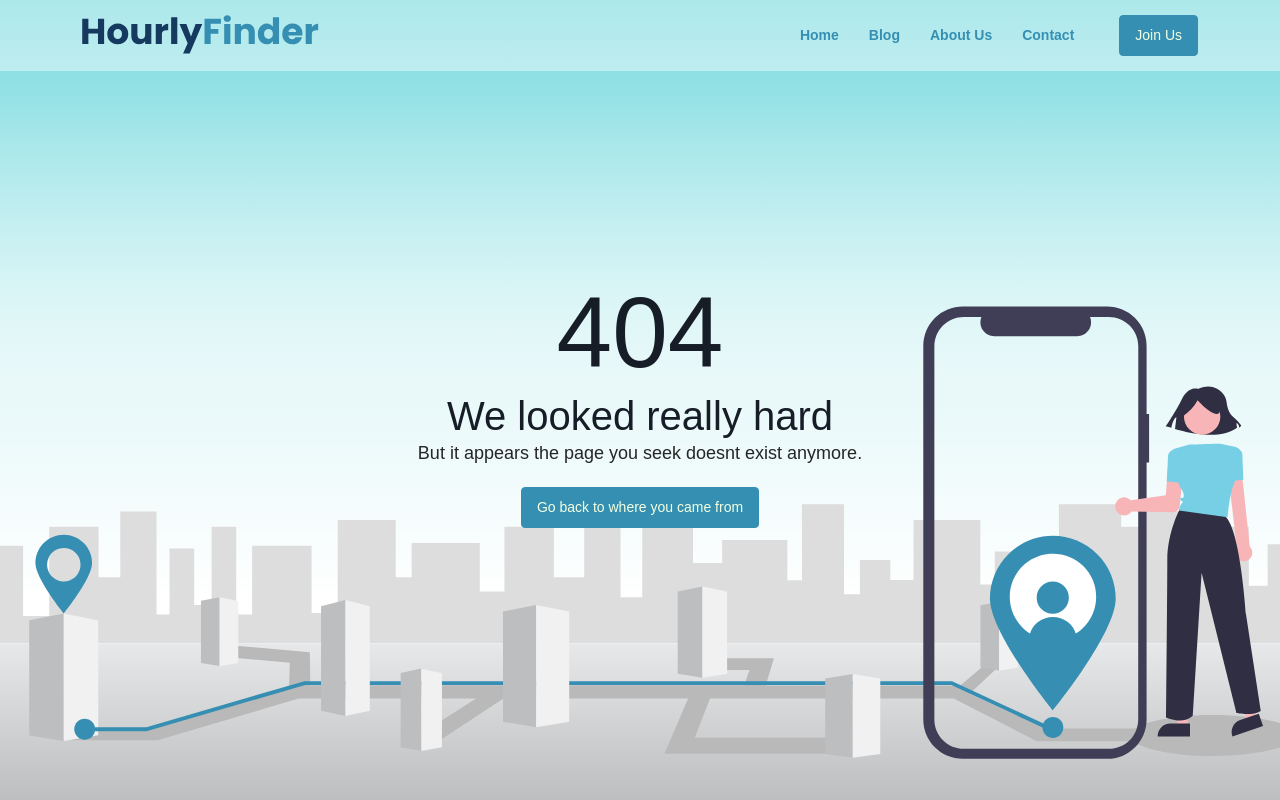
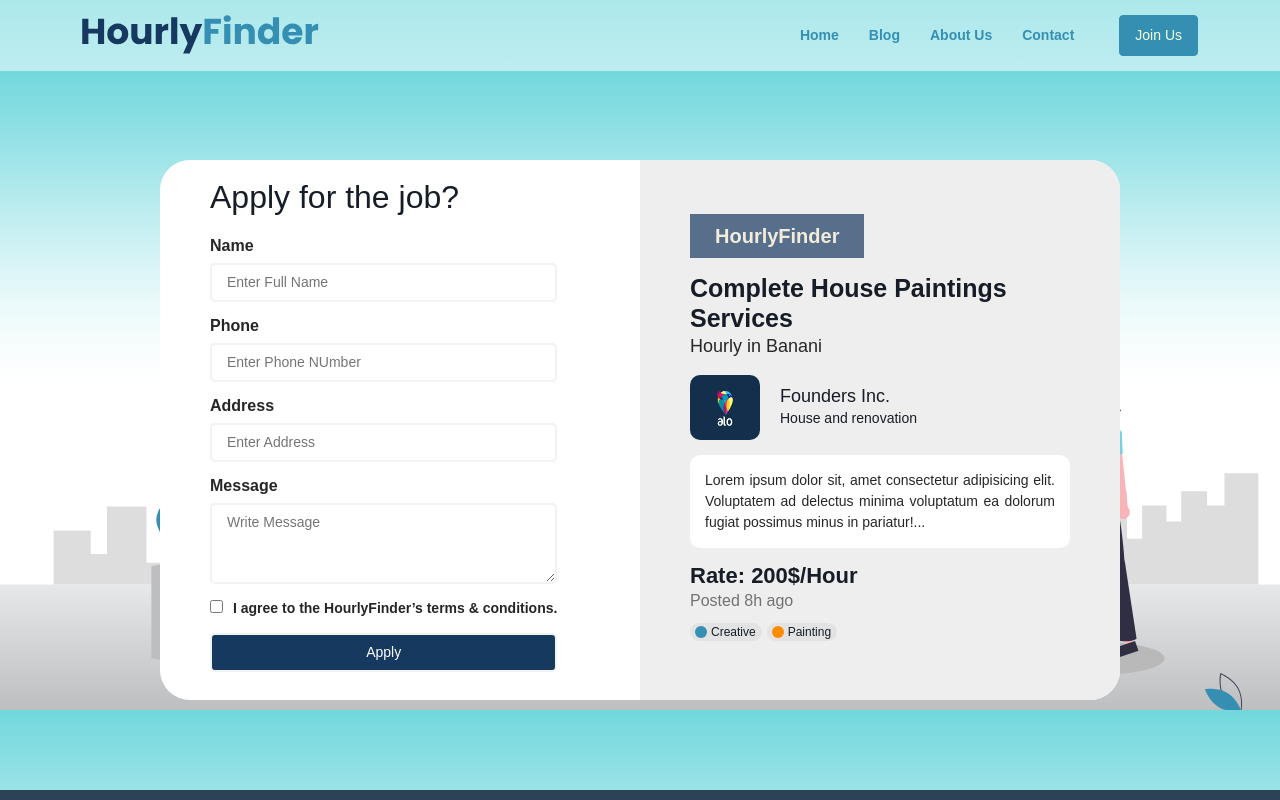
Before and after one commit to Rashed360/hourly-finder, a React (Create React App) app: page /apply/for/1 in a window 1280 px wide. Shown: the top 800 px of the page. Built offline with nearby package versions, Linux system fonts and the light colour scheme; no server answers.

Commit message:
Convert Apply page section into Dynamic Components

```diff
--- a/src/components/App.js
+++ b/src/components/App.js
@@ -39,11 +39,11 @@ function App() {
 
         <Route path="login" element={<Login />} />
         <Route path="register" element={<Register />} />
-        <Route path="apply" element={<Apply />} />
 
 
         {/* Dynamic Route Start */}
         <Route path="job/:job_id" element={<SingleJob />} />
+        <Route path="apply/for/:job_id" element={<Apply />} />
         <Route path="user/:userId" element={<UserProfile />} />
         <Route path="blog/:blog_id" element={<SingleBlog />} />
         {/* Dynamic Route End */}
--- a/src/components/apply/Apply.js
+++ b/src/components/apply/Apply.js
@@ -1,102 +1,159 @@
 import React from 'react'
-import { Link } from 'react-router-dom'
+import { useParams } from 'react-router-dom'
+import ApplicationInfo from './applicationInfo/ApplicationInfo'
+import ApplyForm from './applyForm/ApplyForm'
 
 const Apply = () => {
+  const {job_id} = useParams()
+
+    const jobList = [
+        {
+          id : 1,
+          name: 'Complete House Paintings Services',
+          company: 'Founders',
+          image: '/images/homepage/recruiter-logo.png',
+          company_id : 2,
+          vancey : 2,
+          level : "Beginer",
+          salary : 200,
+          duration : "2 days",
+          starting_date : "04 February, 2022",
+          time: '8h ago',
+          type: 'Hourly',
+          location: 'Banani',
+          map_link : "",
+          overview : `Lorem ipsum dolor sit amet, consectetur adipiscing elit. Tincidunt vel, ultrices pellentesque et ut vulputate aliquam sapien iaculis. Fermentum at imperdiet ac urna, cursus massa diam placerat. Pharetra ac arcu cursus enim ipsum. Enim nulla diam, nibh tristique sed enim feugiat tincidunt. Eget eu vitae fermentum, amet viverra tempor. Laoreet enim eleifend consequat arcu gravida sollicitudin tristique sapien nam. Dictum ullamcorper amet ac morbi ornare convallis fringilla. Sem cursus ut in tincidunt sed. Felis maecenas scelerisque phasellus amet. `,
+          responsibilities : `Lorem ipsum dolor sit amet, consectetur adipiscing elit.Tincidunt vel, ultrices pellentesque et ut vulputate aliquam sapien iaculis. Fermentum at imperdiet ac urna,cursus massa .diam placerat. Pharetra ac arcu cursus enim ipsum. Enim n.ulla diam, nibh tristique sed enim feugiat tinc. dunt. Eget eu vitae fermentum, amet . viverra tempor. Laoreet enim eleifend consequat arcu gra.`,
+          required_skills : ["ReactJS, Redux, Material UI", "MongoDB and mongoose", "Python, dJango", "DevOps (AWS Services)"],
+          keyword: [
+            {
+              name : "Creative",
+              color : "house"
+            },
+            {
+                name : "Painting",
+                color : "painting"
+            }
+          ]
+        },
+        {
+          id : 4,
+          name: 'Complete House Paintings Services',
+          company: 'Founders',
+          image: '/images/homepage/recruiter-logo.png',
+          company_id : 2,
+          vancey : 2,
+          level : "Beginer",
+          salary : 200,
+          duration : "2 days",
+          starting_date : "04 February, 2022",
+          time: '8h ago',
+          type: 'Hourly',
+          location: 'Banani',
+          map_link : "",
+          overview : `Lorem ipsum dolor sit amet, consectetur adipiscing elit. Tincidunt vel, ultrices pellentesque et ut vulputate aliquam sapien iaculis. Fermentum at imperdiet ac urna, cursus massa diam placerat. Pharetra ac arcu cursus enim ipsum. Enim nulla diam, nibh tristique sed enim feugiat tincidunt. Eget eu vitae fermentum, amet viverra tempor. Laoreet enim eleifend consequat arcu gravida sollicitudin tristique sapien nam. Dictum ullamcorper amet ac morbi ornare convallis fringilla. Sem cursus ut in tincidunt sed. Felis maecenas scelerisque phasellus amet. `,
+          responsibilities : `Lorem ipsum dolor sit amet, consectetur adipiscing elit.Tincidunt vel, ultrices pellentesque et ut vulputate aliquam sapien iaculis. Fermentum at imperdiet ac urna,cursus massa .diam placerat. Pharetra ac arcu cursus enim ipsum. Enim n.ulla diam, nibh tristique sed enim feugiat tinc. dunt. Eget eu vitae fermentum, amet . viverra tempor. Laoreet enim eleifend consequat arcu gra.`,
+          required_skills : ["ReactJS, Redux, Material UI", "MongoDB and mongoose", "Python, dJango", "DevOps (AWS Services)"],
+          keyword: [
+            {
+              name : "Creative",
+              color : "house"
+            },
+            {
+                name : "Painting",
+                color : "painting"
+            }
+          ]
+        },
+        {
+          id : 3,
+          name: 'Complete House Paintings Services',
+          company: 'Founders',
+          image: '/images/homepage/recruiter-logo.png',
+          company_id : 2,
+          vancey : 2,
+          level : "Beginer",
+          salary : 200,
+          duration : "2 days",
+          starting_date : "04 February, 2022",
+          time: '8h ago',
+          type: 'Hourly',
+          location: 'Banani',
+          map_link : "",
+          overview : `Lorem ipsum dolor sit amet, consectetur adipiscing elit. Tincidunt vel, ultrices pellentesque et ut vulputate aliquam sapien iaculis. Fermentum at imperdiet ac urna, cursus massa diam placerat. Pharetra ac arcu cursus enim ipsum. Enim nulla diam, nibh tristique sed enim feugiat tincidunt. Eget eu vitae fermentum, amet viverra tempor. Laoreet enim eleifend consequat arcu gravida sollicitudin tristique sapien nam. Dictum ullamcorper amet ac morbi ornare convallis fringilla. Sem cursus ut in tincidunt sed. Felis maecenas scelerisque phasellus amet. `,
+          responsibilities : `Lorem ipsum dolor sit amet, consectetur adipiscing elit.Tincidunt vel, ultrices pellentesque et ut vulputate aliquam sapien iaculis. Fermentum at imperdiet ac urna,cursus massa .diam placerat. Pharetra ac arcu cursus enim ipsum. Enim n.ulla diam, nibh tristique sed enim feugiat tinc. dunt. Eget eu vitae fermentum, amet . viverra tempor. Laoreet enim eleifend consequat arcu gra.`,
+          required_skills : ["ReactJS, Redux, Material UI", "MongoDB and mongoose", "Python, dJango", "DevOps (AWS Services)"],
+          keyword: [
+            {
+              name : "Creative",
+              color : "house"
+            },
+            {
+                name : "Painting",
+                color : "painting"
+            }
+          ]
+        },
+        {
+          id : 2,
+          name: 'Complete House Paintings Services',
+          company: 'Founders',
+          image: '/images/homepage/recruiter-logo.png',
+          company_id : 2,
+          vancey : 2,
+          level : "Beginer",
+          salary : 200,
+          duration : "2 days",
+          starting_date : "04 February, 2022",
+          time: '8h ago',
+          type: 'Hourly',
+          location: 'Banani',
+          map_link : "",
+          overview : `Lorem ipsum dolor sit amet, consectetur adipiscing elit. Tincidunt vel, ultrices pellentesque et ut vulputate aliquam sapien iaculis. Fermentum at imperdiet ac urna, cursus massa diam placerat. Pharetra ac arcu cursus enim ipsum. Enim nulla diam, nibh tristique sed enim feugiat tincidunt. Eget eu vitae fermentum, amet viverra tempor. Laoreet enim eleifend consequat arcu gravida sollicitudin tristique sapien nam. Dictum ullamcorper amet ac morbi ornare convallis fringilla. Sem cursus ut in tincidunt sed. Felis maecenas scelerisque phasellus amet. `,
+          responsibilities : `Lorem ipsum dolor sit amet, consectetur adipiscing elit.Tincidunt vel, ultrices pellentesque et ut vulputate aliquam sapien iaculis. Fermentum at imperdiet ac urna,cursus massa .diam placerat. Pharetra ac arcu cursus enim ipsum. Enim n.ulla diam, nibh tristique sed enim feugiat tinc. dunt. Eget eu vitae fermentum, amet . viverra tempor. Laoreet enim eleifend consequat arcu gra.`,
+          required_skills : ["ReactJS, Redux, Material UI", "MongoDB and mongoose", "Python, dJango", "DevOps (AWS Services)"],
+          keyword: [
+            {
+              name : "Creative",
+              color : "house"
+            },
+            {
+                name : "Painting",
+                color : "painting"
+            }
+          ]
+        }
+      ]
+
+    const recruiters = [
+        {
+            id : 2,
+            name : "Sajeeb Debnath",
+            position : "CEO & Founder",
+            recruiter_photo : "/images/singlejobpage/recruiter-profile/user-1.jpg",
+            company_name : "Founders Inc.",
+            company_logo : "/images/singlejobpage/profile/logo.jpg",
+            company_cover_img : "/images/singlejobpage/cover/cover-1.jpg",
+            email : "contact.founders@gmail.com",
+            address : "Mohammadpur, Dhaka",
+            location : "Kalabagan, Dhaka",
+            about_company : `Lorem ipsum dolor sit, amet consectetur adipisicing elit. Voluptatem ad delectus minima voluptatum ea dolorum fugiat possimus minus in pariatur!...`,
+            gallery_img : ["/images/singlejobpage/cover/cover-1.jpg","/images/singlejobpage/photo-gallery/31917962768_c979352217_b.jpg"]
+
+        },
+
+    ]
+
+    const single_job = jobList.find(job => job.id === Number(job_id))
+    const {company_id} = single_job
+
+    const single_recruiter = recruiters.find(company => company.id === company_id)
+
   return (
     <div className="jobs-application-area registration-area">
       <div className="application-box">
-        <div className="apply-form">
-          <div className="form">
-            <h2>Apply for the job?</h2>
-            <form action="">
-              <div className="form-field name">
-                <label for="">Name</label>
-                <input type="text" placeholder="Enter Full Name" />
-              </div>
-              <div className="form-field name">
-                <label for="">Phone</label>
-                <input type="text" placeholder="Enter Phone NUmber" />
-              </div>
-              <div className="form-field address">
-                <label for="">Address</label>
-                <input type="text" placeholder="Enter Address" />
-              </div>
-              <div className="form-field message">
-                <label for="">Message</label>
-                <textarea
-                  name=""
-                  id=""
-                  cols="10"
-                  rows="3"
-                  placeholder="Write Message"
-                ></textarea>
-              </div>
-              <div className="form-field agree">
-                <input type="checkbox" name="" />
-                <label for="">
-                  I agree to the HourlyFinder’s terms & conditions.
-                </label>
-              </div>
-              <div className="form-field">
-                <input type="submit" value="Apply" className="btn submit" />
-              </div>
-            </form>
-          </div>
-        </div>
-        <div className="job-application-info">
-          <div className="info">
-            <div className="normal-logo">
-              <h3>HourlyFinder</h3>
-            </div>
-            <div className="job-application-title">
-              <h2>Complete House Paintings Services</h2>
-              <p>
-                <span className="job_status">Hourly</span> in{' '}
-                <span className="location">Banani</span>
-              </p>
-            </div>
-            <div className="application-company-profile d-flex align-items-center">
-              <Link to="">
-                <img
-                  src="assets/images/singlejobpage/profile/Logo-2.Alo-logo.jpg"
-                  alt="Recruiter Profile"
-                  className="img-fluid"
-                />
-              </Link>
-              <div className="application-company-name">
-                <Link to="">
-                  <h5>Founders</h5>
-                  <p>House and renovation</p>
-                </Link>
-              </div>
-            </div>
-            <p className="job-overview">
-              Lorem ipsum dolor sit amet, consectetur adipiscing elit. Euismod
-              eget ut aliquet sed elit. Viverra commodo non fermentum gravida
-              eleifend consectetur vitae. Adipiscing ullamcorper ut malesuada
-              habitasse non. Tortor erat facilisi faucibus pulvinar.
-            </p>
-            <div className="job-budget-time">
-              <h3>
-                Rate: <span>10-15</span>$/Hour
-              </h3>
-              <p className="post-time">
-                Posted <span>8h</span> ago
-              </p>
-            </div>
-            <div className="job-keyword">
-              <Link to="" className="job-tag">
-                <div className="creative"></div> Creative
-              </Link>
-              <Link to="" className="job-tag">
-                <div className="service"></div> Painting
-              </Link>
-              <Link to="" className="job-tag">
-                <div className="renovation"></div> Renovation
-              </Link>
-            </div>
-          </div>
-        </div>
+        <ApplyForm></ApplyForm>
+        <ApplicationInfo single_job={single_job} single_recruiter={single_recruiter}></ApplicationInfo>
       </div>
     </div>
   )
--- /dev/null
+++ b/src/components/apply/applicationInfo/ApplicationInfo.js
@@ -0,0 +1,53 @@
+import React from "react";
+import { Link } from "react-router-dom";
+import Tags from "../../commonComponents/tagElement/Tags";
+
+const ApplicationInfo = ({single_job, single_recruiter}) => {
+    const {name, location, type, time, salary, keyword} = single_job
+    const {company_logo,about_company, company_name } = single_recruiter
+  return (
+    <div className="job-application-info">
+      <div className="info">
+        <div className="normal-logo">
+          <h3>HourlyFinder</h3>
+        </div>
+        <div className="job-application-title">
+          <h2>{name}</h2>
+          <p>
+            <span className="job_status">{type}</span> in{" "}
+            <span className="location">{location}</span>
+          </p>
+        </div>
+        <div className="application-company-profile d-flex align-items-center">
+          <Link to="">
+            <img
+              src={company_logo}
+              alt="Recruiter Profile"
+              className="img-fluid"
+            />
+          </Link>
+          <div className="application-company-name">
+            <Link to="">
+              <h5>{company_name}</h5>
+              <p>House and renovation</p>
+            </Link>
+          </div>
+        </div>
+        <p className="job-overview">
+          {about_company}
+        </p>
+        <div className="job-budget-time">
+          <h3>
+            Rate: <span>{salary}</span>$/Hour
+          </h3>
+          <p className="post-time">
+            Posted <span>{time}</span>
+          </p>
+        </div>
+        <Tags tags={keyword}></Tags>
+      </div>
+    </div>
+  );
+};
+
+export default ApplicationInfo;
--- /dev/null
+++ b/src/components/apply/applyForm/ApplyForm.js
@@ -0,0 +1,46 @@
+import React from 'react';
+
+const ApplyForm = () => {
+    return (
+        <div className="apply-form">
+          <div className="form">
+            <h2>Apply for the job?</h2>
+            <form action="">
+              <div className="form-field name">
+                <label for="">Name</label>
+                <input type="text" placeholder="Enter Full Name" />
+              </div>
+              <div className="form-field name">
+                <label for="">Phone</label>
+                <input type="text" placeholder="Enter Phone NUmber" />
+              </div>
+              <div className="form-field address">
+                <label for="">Address</label>
+                <input type="text" placeholder="Enter Address" />
+              </div>
+              <div className="form-field message">
+                <label for="">Message</label>
+                <textarea
+                  name=""
+                  id=""
+                  cols="10"
+                  rows="3"
+                  placeholder="Write Message"
+                ></textarea>
+              </div>
+              <div className="form-field agree">
+                <input type="checkbox" name="" />
+                <label for="">
+                  I agree to the HourlyFinder’s terms & conditions.
+                </label>
+              </div>
+              <div className="form-field">
+                <input type="submit" value="Apply" className="btn submit" />
+              </div>
+            </form>
+          </div>
+        </div>
+    );
+};
+
+export default ApplyForm;
--- a/src/components/cityCategory/areaCategory/AreaCategory.js
+++ b/src/components/cityCategory/areaCategory/AreaCategory.js
@@ -13,7 +13,7 @@ const AreaCategory = ({area}) => {
             >
                 <div className="city-job-info">
                     <h4>{name}</h4>
-                    <h5>{totalJob} Jobs</h5>this site hacking
+                    <h5>{totalJob} Jobs</h5>
                 </div>
             </div>
             <div className="city-list">
--- a/src/components/singleJob/jobSideBar/JobSideBar.js
+++ b/src/components/singleJob/jobSideBar/JobSideBar.js
@@ -7,7 +7,7 @@ const JobSideBar = ({job, recruiter}) => {
             <div className="application-budget-information sidebar-padding">
                 <p>Client Budget</p>
                 <h4 className="budget">Tk. {job.salary} per Hour</h4>
-                <Link to="/apply" className="btn apply-now">Apply Now</Link>
+                <Link to={`/apply/for/${job.id}`} className="btn apply-now">Apply Now</Link>
                 <Link to="" className="btn add-to-wishlist">Save to wishlist</Link>
             </div>
             <div className="about-recruiter-profile sidebar-padding">
```
